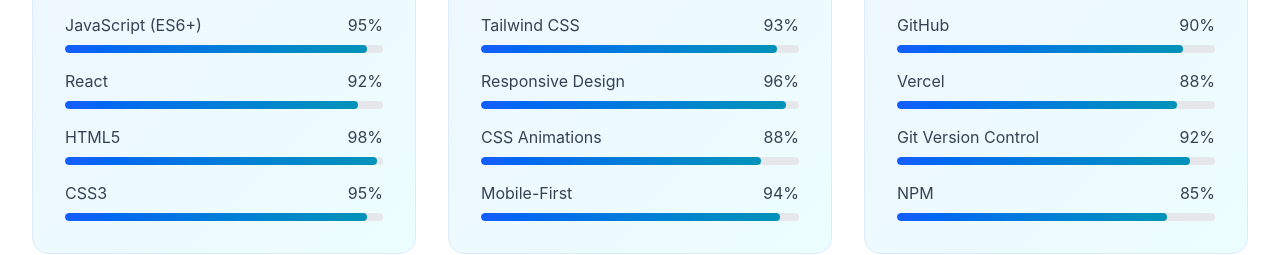
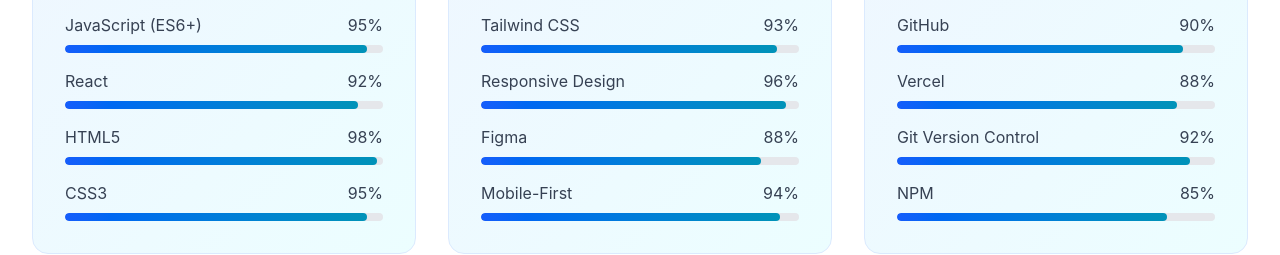
Before and after one commit to Poomsanthong/Portfolio-V2, a React (Vite) app: page / in a window 1280 px wide. Shown: the part 3100-3355 px from the top of the page. Built offline with nearby package versions, Linux system fonts and the light colour scheme; no server answers.

Commit message:
fix: correct skill entry in Styling

```diff
--- a/src/constants/skills.ts
+++ b/src/constants/skills.ts
@@ -18,7 +18,7 @@
     skills: [
       { name: "Tailwind CSS", level: 93 },
       { name: "Responsive Design", level: 96 },
-      { name: "CSS Animations", level: 88 },
+      { name: "Figma", level: 88 },
       { name: "Mobile-First", level: 94 },
     ],
   },
```
